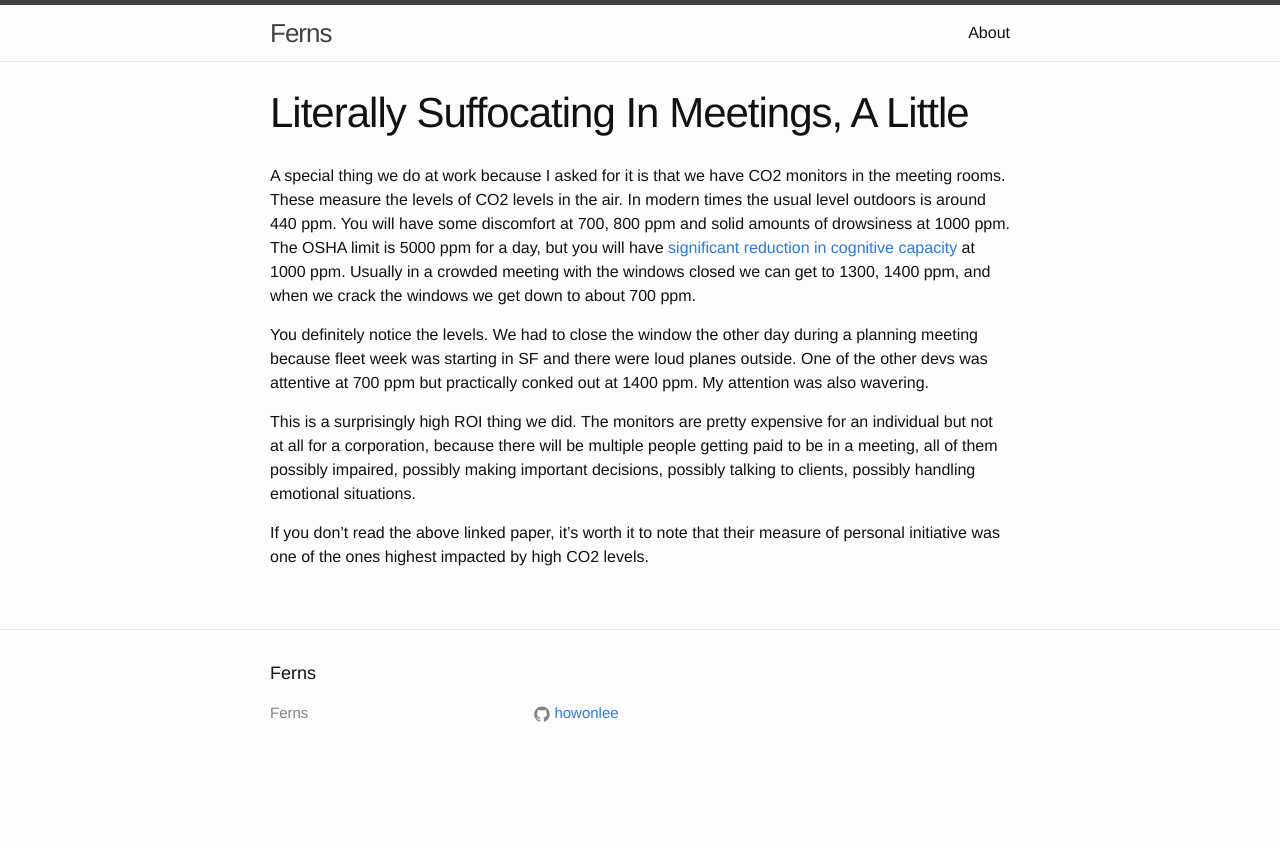
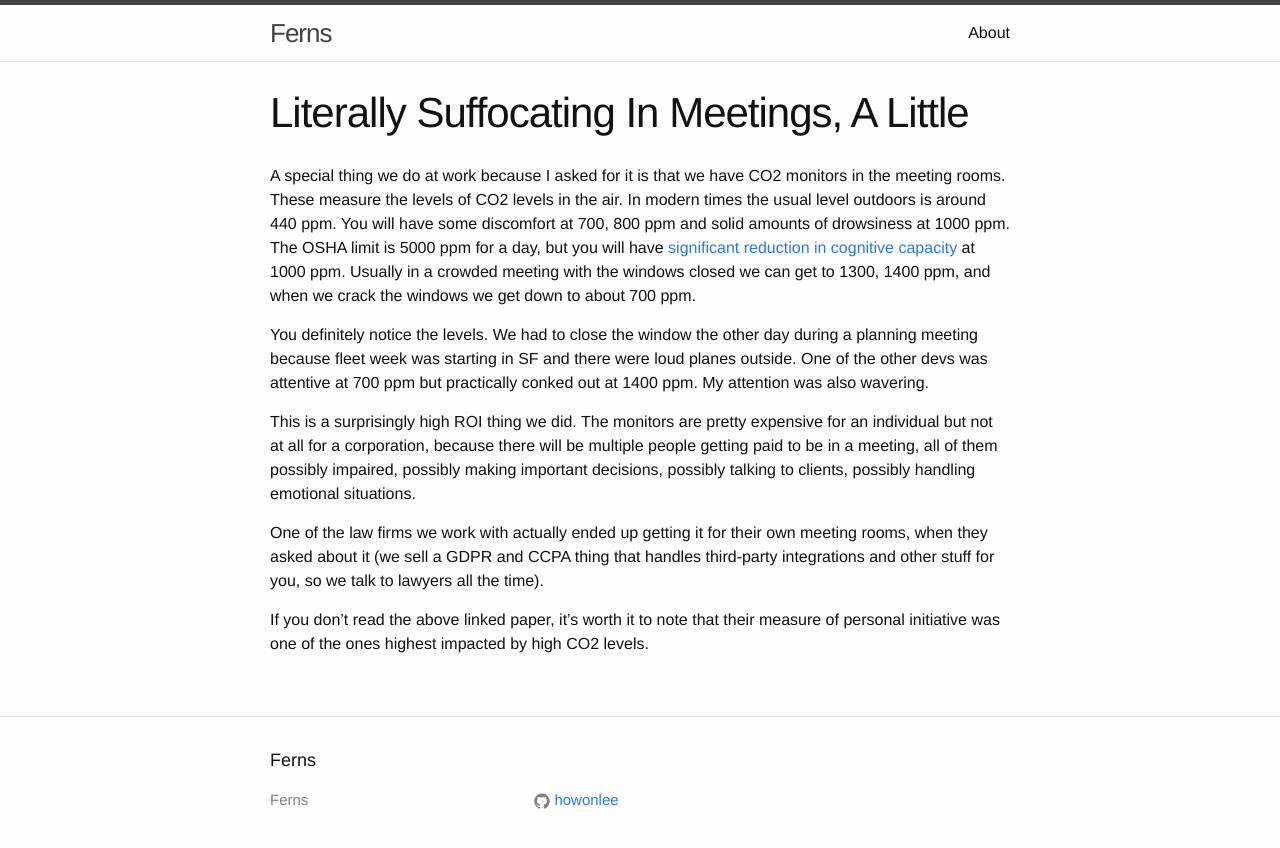
Before and after one commit to howonlee/howonlee.github.io, a Jekyll site: the page built from _posts/2019-10-12-Literallt%20Suffocating%20In%20Meetings%20A%20Little.md, in a window 1280 px wide. Shown: the top 848 px of the page. Built offline with Jekyll 4.4.1, drawn with Linux system fonts in a browser that asks for light colours.

Commit message:
literally

```diff
--- a/_posts/2019-10-12-Literallt%20Suffocating%20In%20Meetings%20A%20Little.md
+++ b/_posts/2019-10-12-Literallt%20Suffocating%20In%20Meetings%20A%20Little.md
@@ -9,4 +9,6 @@
 
 This is a surprisingly high ROI thing we did. The monitors are pretty expensive for an individual but not at all for a corporation, because there will be multiple people getting paid to be in a meeting, all of them possibly impaired, possibly making important decisions, possibly talking to clients, possibly handling emotional situations.
 
+One of the law firms we work with actually ended up getting it for their own meeting rooms, when they asked about it (we sell a GDPR and CCPA thing that handles third-party integrations and other stuff for you, so we talk to lawyers all the time).
+
 If you don't read the above linked paper, it's worth it to note that their measure of personal initiative was one of the ones highest impacted by high CO2 levels.
```
